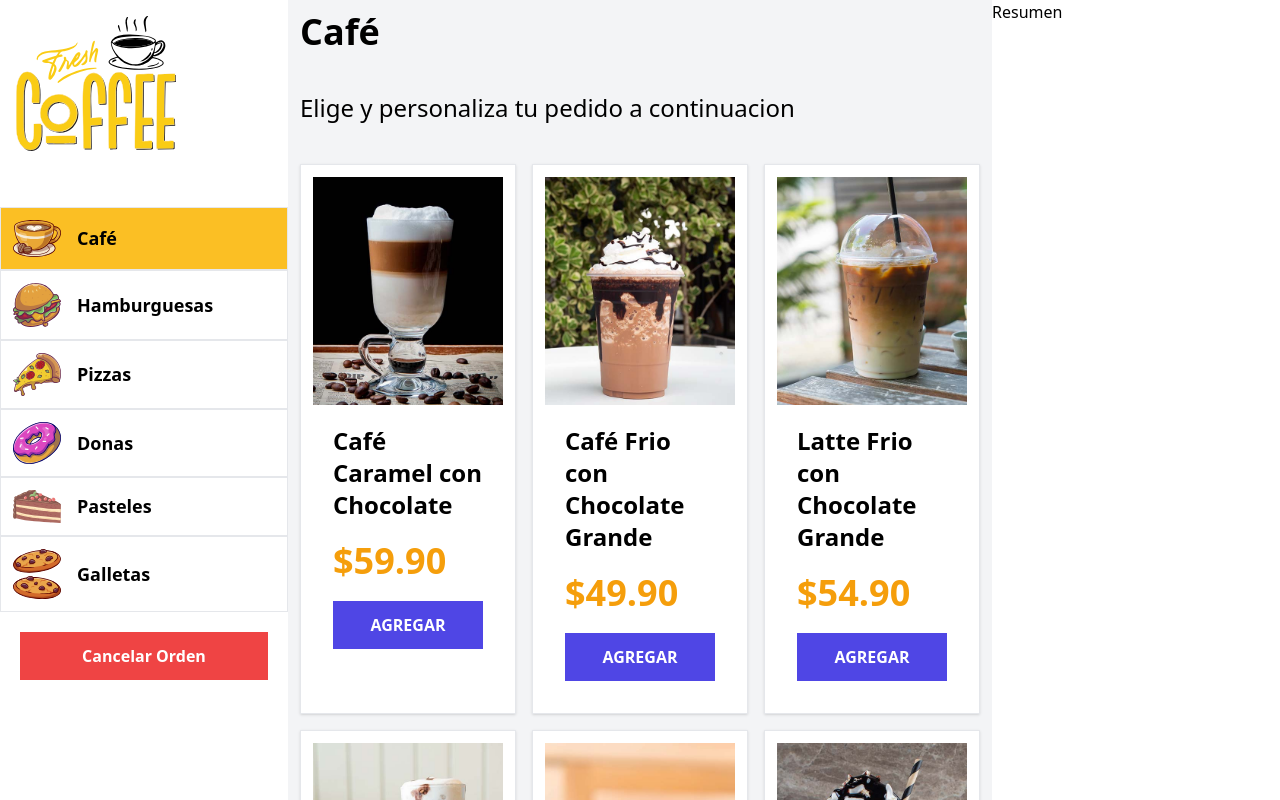
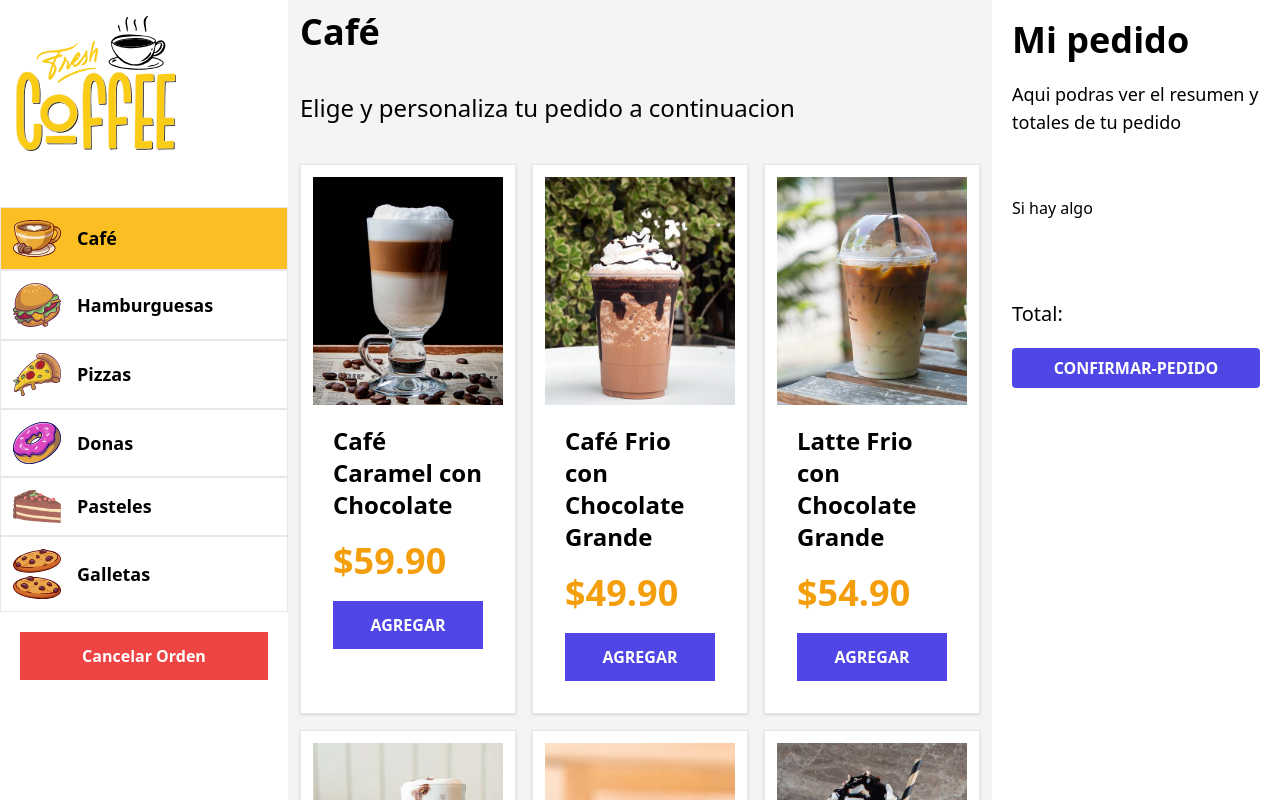
Before and after one commit to Jorge-David-Reyes/laravel-quiosco, a React (Vite) app: page / in a window 1280 px wide. Built offline with nearby package versions, Linux system fonts and the light colour scheme.

Commit message:
286 - Primeros pasos con el Resumen

```diff
--- a/src/components/Resumen.jsx
+++ b/src/components/Resumen.jsx
@@ -1,6 +1,37 @@
+import useQuiosco from "../hooks/useQuiosco";
 
 export default function Resumen() {
+  const { pedido } = useQuiosco();
+
   return (
-    <div className="w-72">Resumen</div>
+    <aside className="w-72 h-screen overflow-y-scroll p-5">
+      <h1 className="text-4xl font-black">
+        Mi pedido
+      </h1>
+      <p className="text-lg my-5">
+        Aqui podras ver el resumen y totales de tu pedido
+      </p>
+
+      <div className="py-10">
+        {pedido.lenght === 0 ? (
+          <p className="text-center text-2xl">
+            No hay elementos en tu pedido aun
+          </p>
+        ) : (
+          <p>Si hay algo</p>
+        )}
+      </div>
+
+      <p className="text-xl mt-10">
+        Total: {''}
+      </p>
+
+      <form className="w-full">
+        <div className="mt-5">
+          <input type="submit" className="bg-indigo-600 hover:bg-indigo-800 px-5 py-2 rounded uppercase font-bold text-white text-center w-full cursor-pointer"
+          value="confirmar-pedido"/>
+        </div>
+      </form>
+    </aside>
   )
 }
--- a/src/context/QuioscoProvider.jsx
+++ b/src/context/QuioscoProvider.jsx
@@ -8,6 +8,7 @@
     const [categoriaActual, setCategoriaActual] = useState(categorias[0]);
     const [modal, setModal] = useState(false);
     const [producto, setProducto] = useState({});
+    const [pedido, setPedido] = useState([]);
 
     const handleClickCategoria = id => {
         const categoria = categorias.filter(categoria => categoria.id === id)[0];
@@ -31,6 +32,7 @@
             handleClickModal,
             producto,
             handleSetProducto,
+            pedido
         }}>
             {children}
         </QuioscoContext.Provider>
```
